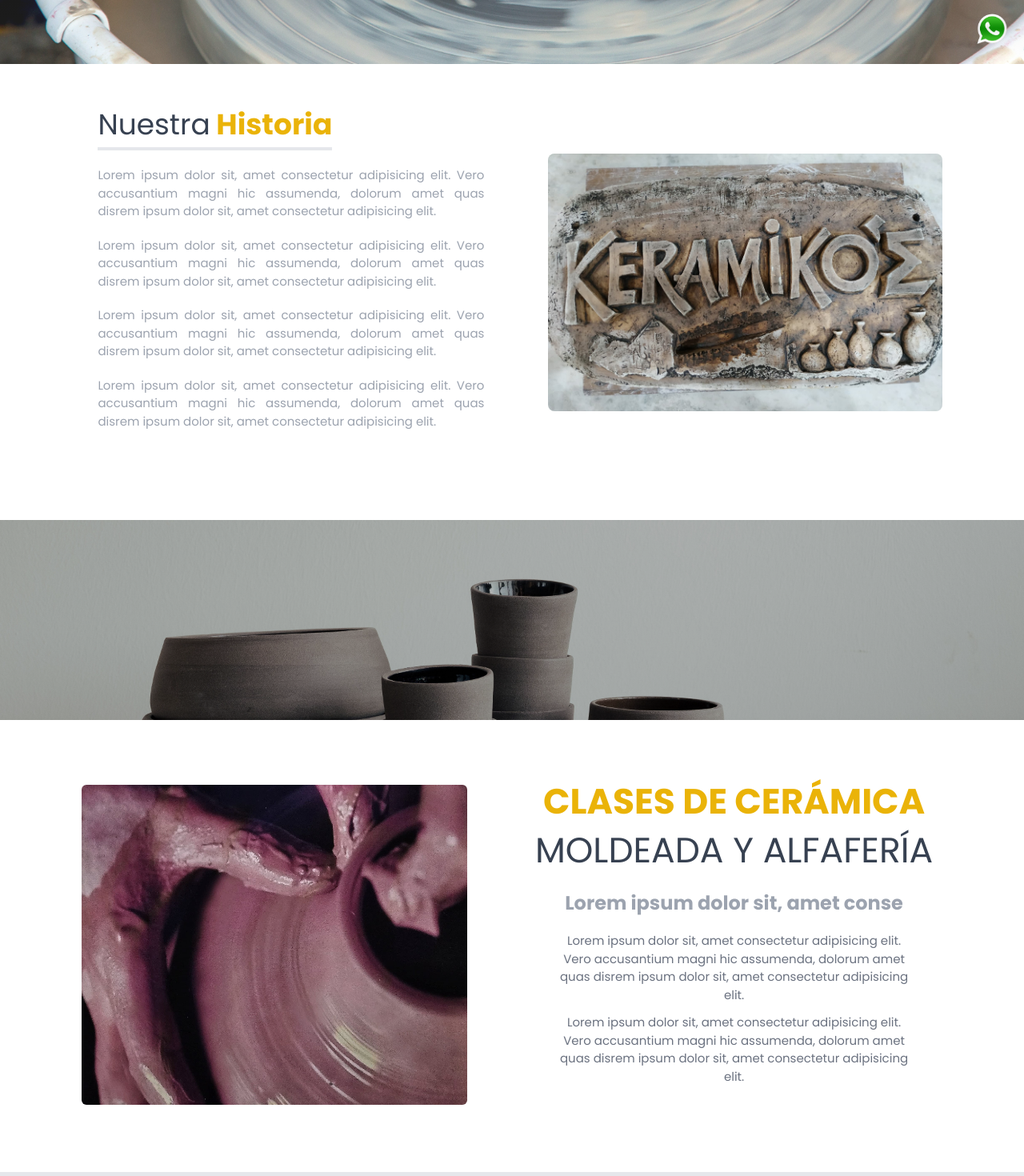
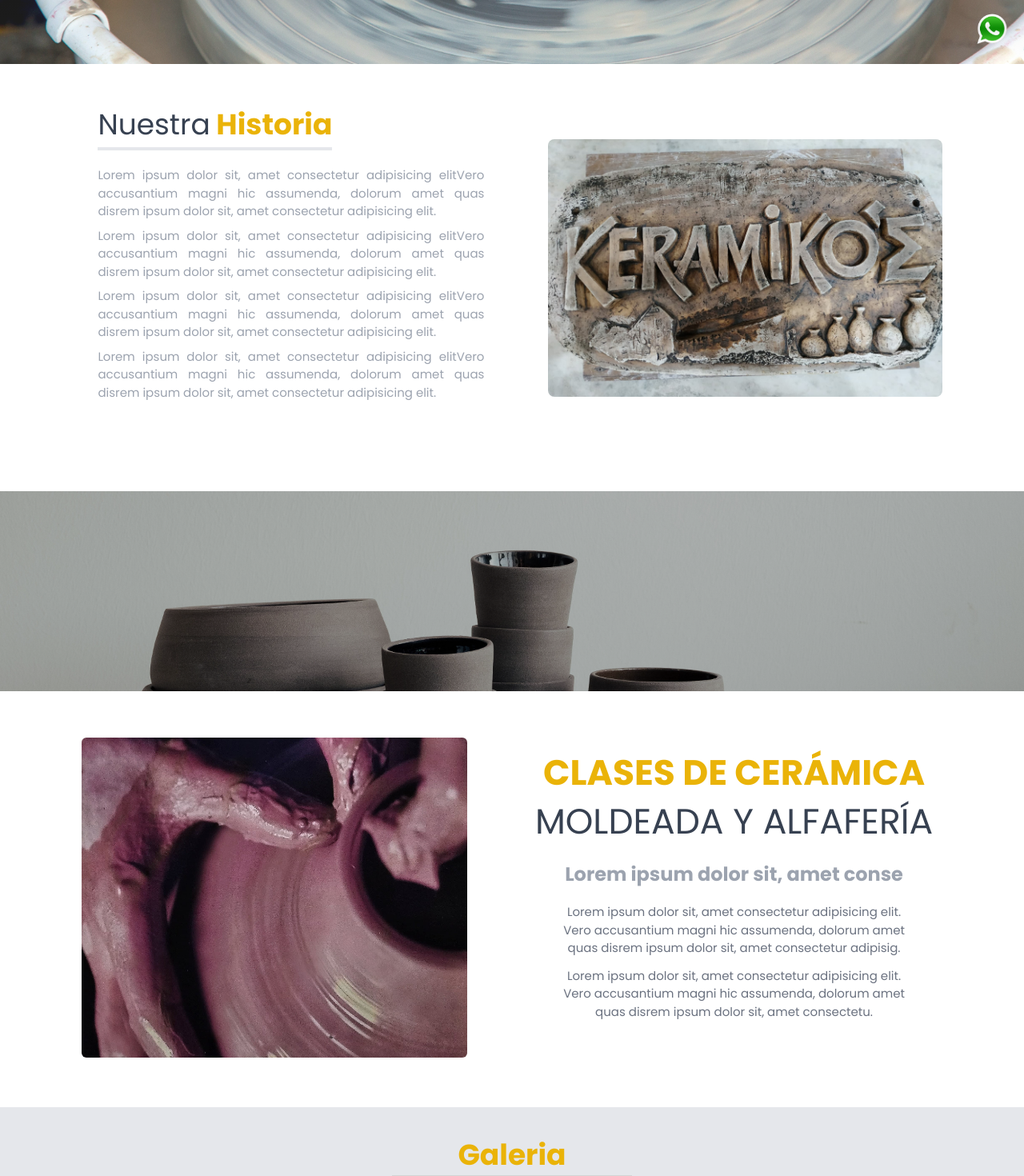
Before and after one commit to gonmb3/keramikoe-workshop-Reactjs, a React (Vite) app: page / in a window 1280 px wide. Shown: the part 720-2190 px from the top of the page at 80% size. Built offline with nearby package versions, Linux system fonts and the light colour scheme.

Commit message:
data update

```diff
--- a/index.html
+++ b/index.html
@@ -1,20 +1,24 @@
 <!DOCTYPE html>
 <html lang="en">
+
 <head>
   <meta charset="UTF-8" />
-    <link rel="icon" type="image/svg+xml" href="/vite.svg" />
+  <link rel="icon" type="image/svg+xml" href="/src/assets/img/pottery-icon.png" />
   <meta name="viewport" content="width=device-width, initial-scale=1.0" />
 
   <!--font link-->
   <link rel="preconnect" href="https://fonts.googleapis.com">
   <link rel="preconnect" href="https://fonts.gstatic.com" crossorigin>
-        <link type="text/css" href="https://fonts.googleapis.com/css2?family=Poppins:wght@100;200;300;400;500;600;700;800;900&display=swap" rel="stylesheet">
+  <link type="text/css"
+    href="https://fonts.googleapis.com/css2?family=Poppins:wght@100;200;300;400;500;600;700;800;900&display=swap"
+    rel="stylesheet">
 
   <!--AOS ANIMATION CSS LINK -->
   <link href="https://unpkg.com/aos@2.3.1/dist/aos.css" rel="stylesheet">
 
   <title>KERAMIKOE</title>
 </head>
+
 <body>
   <div id="root"></div>
   <script type="module" src="/src/main.jsx"></script>
@@ -27,4 +31,5 @@
   </script>
 
 </body>
+
 </html>
--- a/src/assets/data.js
+++ b/src/assets/data.js
@@ -1,3 +1,4 @@
+// gallery data images
 import GalleryImg1 from './img/1.jpg';
 import GalleryImg2 from './img/2.jpg';
 import GalleryImg3 from './img/3.jpg';
@@ -11,8 +12,20 @@ import GalleryImg10 from './img/10.jpg';
 import GalleryImg11 from './img/11.jpg';
 import GalleryImg12 from './img/12.jpg';
 
+// taller data image
+import tallerImg from "../assets/img/Talleres.jpg"
 
 
+export const nosotrosData = [
+    {
+        titleOne: "Nuestra",
+        titleTwo: "Historia",
+        textOne: " Lorem ipsum dolor sit, amet consectetur adipisicing elitVero accusantium magni hic assumenda, dolorum amet quas disrem ipsum dolor sit, amet consectetur adipisicing elit.",
+        textTwo: " Lorem ipsum dolor sit, amet consectetur adipisicing elitVero accusantium magni hic assumenda, dolorum amet quas disrem ipsum dolor sit, amet consectetur adipisicing elit.",
+        textThree: " Lorem ipsum dolor sit, amet consectetur adipisicing elitVero accusantium magni hic assumenda, dolorum amet quas disrem ipsum dolor sit, amet consectetur adipisicing elit.",
+        textFour: " Lorem ipsum dolor sit, amet consectetur adipisicing elitVero accusantium magni hic assumenda, dolorum amet quas disrem ipsum dolor sit, amet consectetur adipisicing elit.",
+    }
+]
 
 
 const imagesData = [
@@ -94,4 +107,20 @@ export const navData = [
 ]
 
 
+export const tallerData = [
+    {
+        titleOne: "Clases de Cerámica",
+        titleTwo: "Moldeada y Alfafería",
+        img: tallerImg,
+        textOne: "Lorem ipsum dolor sit, amet conse",
+        textTwo: "  Lorem ipsum dolor sit, amet consectetur adipisicing elit. Vero accusantium magni hic assumenda, dolorum amet quas disrem ipsum dolor sit, amet consectetur adipisig.",
+        textThree: "Lorem ipsum dolor sit, amet consectetur adipisicing elit. Vero accusantium magni hic assumenda, dolorum amet quas disrem ipsum dolor sit, amet consectetu.",
+
+    }
+]
+
+
+
+
+
 export default imagesData
--- /dev/null
+++ b/src/components/Nav.jsx
@@ -0,0 +1,19 @@
+import { navData } from "../assets/data" /* Navlink data links */
+
+const Nav = () => {
+  return (
+    <ul className='lg:flex hidden gap-3 lg:mr-20 md:mr-5'>
+    { /*NAV MENU DATA LINKS-----------*/ }
+   {
+       navData.map((link,index) => (
+
+           <li key={index} className='p-3 text-white btn-slide-left hover:text-yellow-400  text-1xl'>
+               <a href={link.href} >{link.text}</a>
+           </li>
+       ))
+   }
+</ul>
+  )
+}
+
+export default Nav
--- a/src/components/Nosotros.jsx
+++ b/src/components/Nosotros.jsx
@@ -1,4 +1,4 @@
-
+import { nosotrosData } from "../assets/data"
 
 import keramikoeImg from "../assets/img/keramikoe-bg.jpg"
 import "../styles/nosotros.css"
@@ -7,43 +7,37 @@ const Nosotros = () => {
 
     return (
         <section id='nosotros' className='global-container flex items-center  justify-center gap-20 my-12 px-10 overflow-hidden'>
-
-            <div
+         {
+                nosotrosData.map((text, index) => (
+                    <div key={index}
                         data-aos="fade-up"
                         className="lg:w-6/6 w-[100%] pb-16 md:pl-5">
-
                         <h1
                             className='text-start md:text-4xl text-[25px] text-gray-700 py-2 border-b-4 border-gray-200 inline-block'>
-                    Nuestra
-                    <span className='font-bold  text-yellow-500'> Historia</span>
+                            {text.titleOne}
+                            <span className='font-bold  text-yellow-500'> {text.titleTwo} </span>
                         </h1>
-
                         <div className="mt-5 ">
+                            <p className="text-gray-400 text-[15px] text-justify pb-2">
+                               {text.textOne}
+                            </p>
+                            <p className="text-gray-400 text-[15px] text-justify pb-2">
+                               {text.textTwo}
+                            </p>
+                            <p className="text-gray-400 text-[15px] text-justify pb-2">
+                               {text.textThree}
+                            </p>
                             <p className="text-gray-400 text-[15px] text-justify">
-                    Lorem ipsum dolor sit, amet consectetur adipisicing elit.
-                        Vero accusantium magni hic assumenda, dolorum amet quas disrem ipsum dolor sit, amet consectetur adipisicing elit.
-                    </p>
-                    <p className="text-gray-400  pt-5 text-[15px] text-justify">
-                    Lorem ipsum dolor sit, amet consectetur adipisicing elit.
-                        Vero accusantium magni hic assumenda, dolorum amet quas disrem ipsum dolor sit, amet consectetur adipisicing elit.
-                    </p>
-                    <p className="text-gray-400  pt-5 text-[15px] text-justify">
-                    Lorem ipsum dolor sit, amet consectetur adipisicing elit.
-                        Vero accusantium magni hic assumenda, dolorum amet quas disrem ipsum dolor sit, amet consectetur adipisicing elit.
-                    </p>
-                    <p className="text-gray-400  pt-5 text-[15px] text-justify">
-                        Lorem ipsum dolor sit, amet consectetur adipisicing elit.
-                        Vero accusantium magni hic assumenda, dolorum amet quas disrem ipsum dolor sit, amet consectetur adipisicing elit.
-
+                               {text.textFour}
                             </p>
                         </div>
-
-
                     </div>
-
+                ))
+            }
          <div
             data-aos="fade-up"
             className="w-full rounded-lg">
+                {/* image */}
              <img src={keramikoeImg} alt="sad" className=" rounded-lg object-cover keramikoe__img mb-6" />
         </div>
         </section>
--- a/src/components/Taller.jsx
+++ b/src/components/Taller.jsx
@@ -1,40 +1,53 @@
-import tallerImg from "../assets/img/Talleres.jpg"
+import { tallerData } from "../assets/data"
 import "../styles/taller.css"
 
 const Taller = () => {
+
+
     return (
         <section
             id='taller' className='global-container flex items-center justify-center mt-10 px-10 mb-11 overflow-hidden'>
+
+            {tallerData.map((text, index) => (
+                <div key={index} className="lg:flex items-center ">
                     <div
                         data-aos="fade-up-right"
                         className="lg:w-4/6 w-full ">
-                <img src={tallerImg} alt="sad" className="lg:w-[90%] md:h-[400px] w-full h-[350px] rounded-md object-cover" />
+                            {/* image */}
+                        <img src={text.img} alt="sad" className="lg:w-[90%] md:h-[400px] w-full h-[350px] rounded-md object-cover" />
                     </div>
 
                     <div
+                    key={index}
                         data-aos="fade-up-left"
                         className="lg:w-4/6 w-[100%] pb-16 md:pl-5">
-
+                                      {/* title */}
                         <h3 className='text-center md:text-[44px] text-4xl uppercase  text-gray-700 pt-8 leading-snug'>
-                    <span className=' font-bold  text-yellow-500 '>Clases de Cerámica </span>Moldeada y Alfafería
+                            <span className=' font-bold  text-yellow-500 '>
+                                {text.titleOne} {" "}
+                            </span>
+                            {text.titleTwo}
                         </h3>
+                          {/* text */}
                         <p className='text-center pt-5 text-2xl font-bold text-gray-400'>
-                Lorem ipsum dolor sit, amet conse
+                        {text.textOne}
                         </p>
 
                         <div className="mt-5 ">
                             <p className='text-[15px] mx-10 text-center text-gray-500 '>
-                    Lorem ipsum dolor sit, amet consectetur adipisicing elit.
-                        Vero accusantium magni hic assumenda, dolorum amet quas disrem ipsum dolor sit, amet consectetur adipisicing elit.
+                            {text.textTwo}
                             </p>
 
                             <p className='text-[15px] mx-10 text-center text-gray-500 mt-3 '>
-                    Lorem ipsum dolor sit, amet consectetur adipisicing elit.
-                        Vero accusantium magni hic assumenda, dolorum amet quas disrem ipsum dolor sit, amet consectetur adipisicing elit.
+                            {text.textThree}
                             </p>
                         </div>
 
                     </div>
+                </div>
+
+            ))}
+
         </section>
     )
 }
```
Also changed, not shown: src/components/Contacto.jsx (+2 -9 lines), src/components/Header.jsx (+14 -52 lines), src/components/MobileNav.jsx (added, +73 -0 lines), src/assets/img/pottery-icon.png (added). Lines whose indentation alone changed are shown as unchanged.
